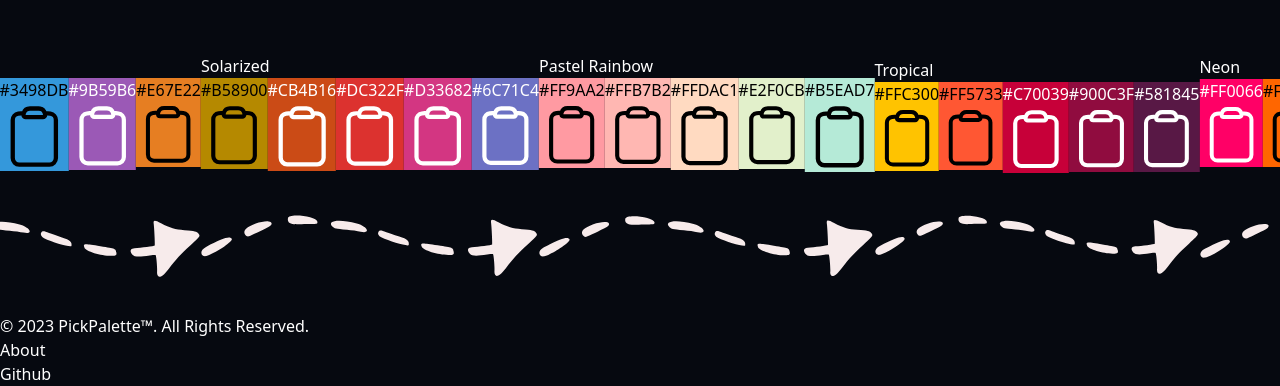
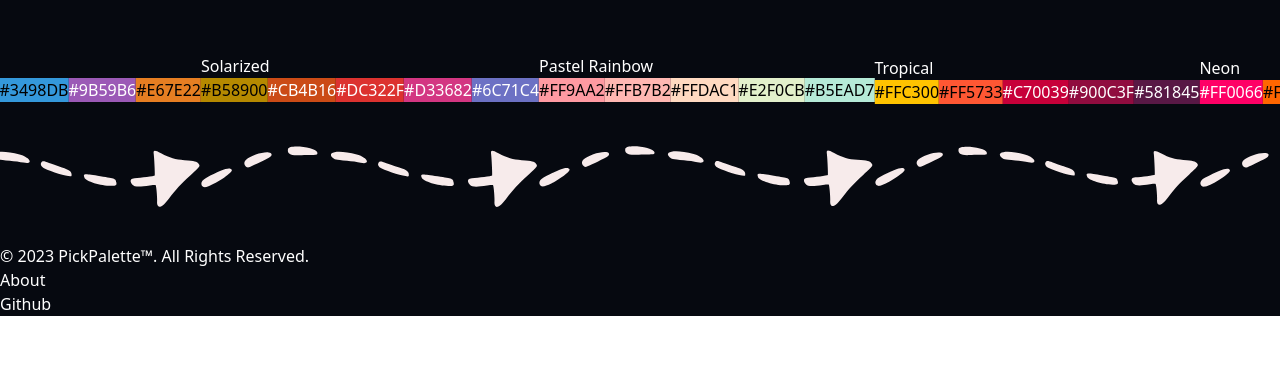
Before and after one commit to ArnabChatterjee20k/PickPalette-PaletteFromImage, a React (Vite) app: page /generate in a window 1280 px wide. Shown: the part 1880-2266 px from the top of the page. After the commit the page ends 2196 px from the top, so only its background shows below. Built offline with nearby package versions, Linux system fonts and the light colour scheme.

Commit message:
Style -- Removed copy icon from palette item in the marquee

```diff
--- a/src/components/Palette.jsx
+++ b/src/components/Palette.jsx
@@ -38,9 +38,6 @@ function DesktopPalette({ color }) {
         style={{ backgroundColor: color }}
       >
         <span style={{color:textColor}}>{color}</span>
-        <span>
-          <CopyIcon style={{color:textColor}}/>
-        </span>
       </button>
     </>
   );
```
